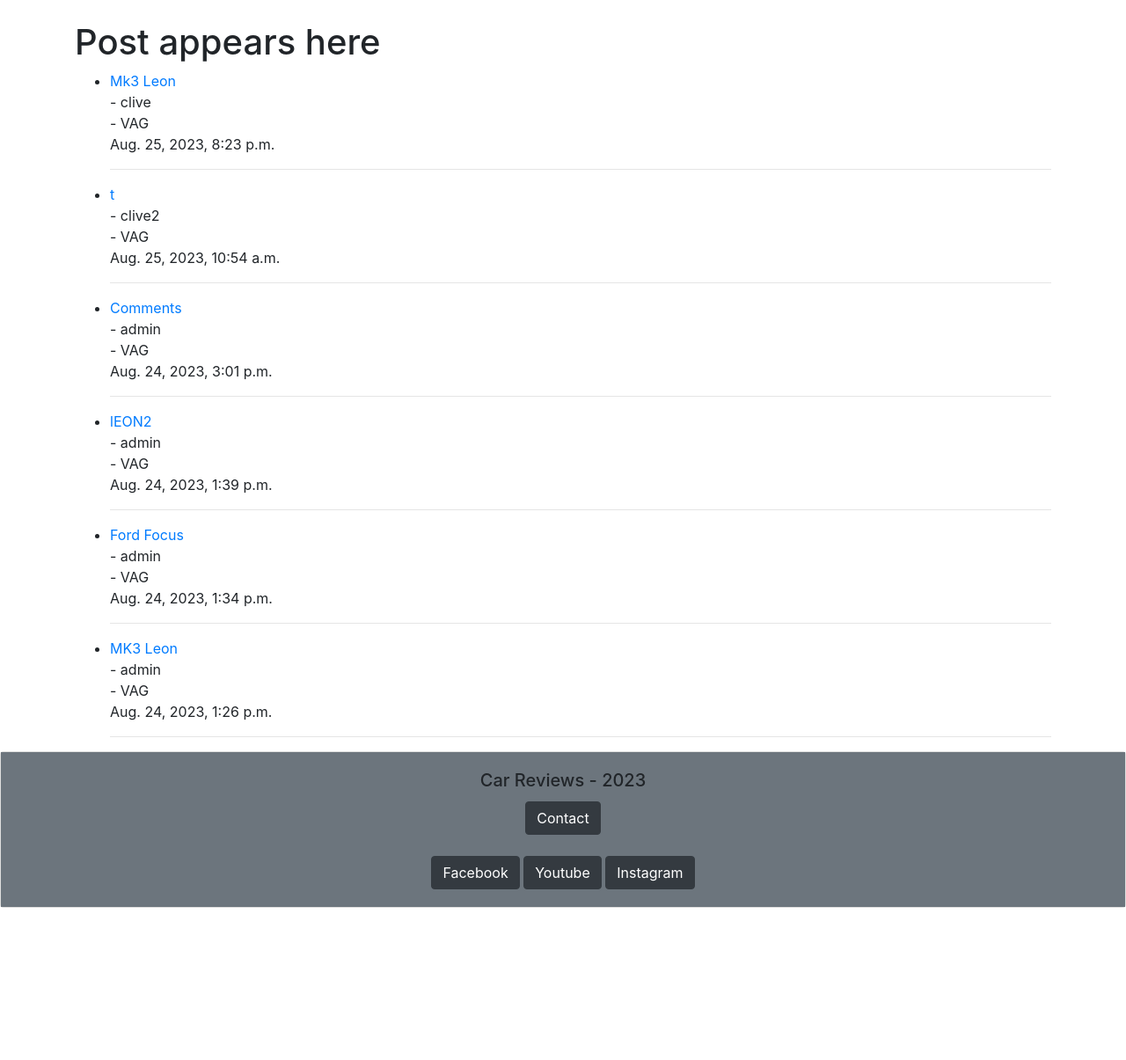
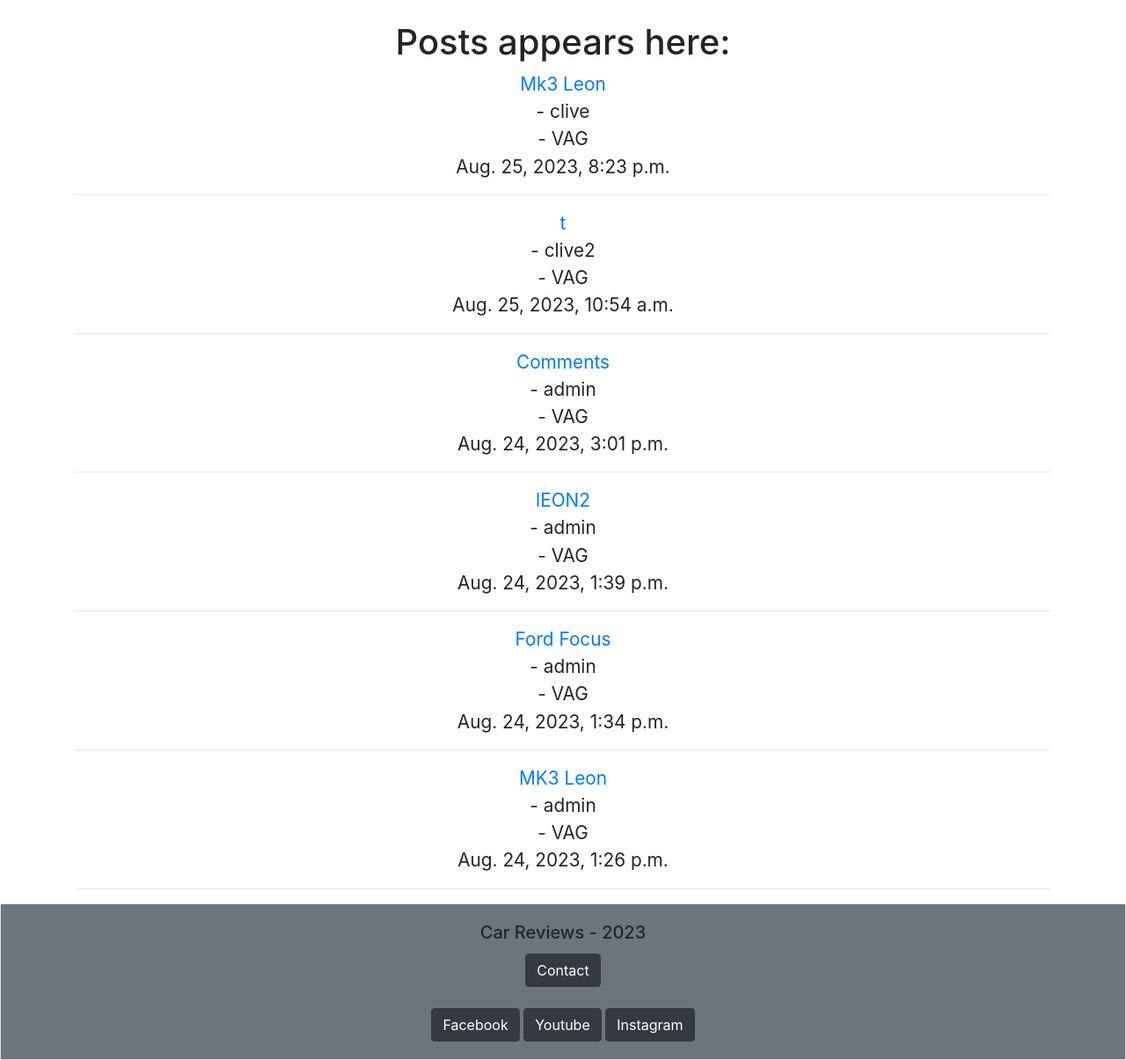
Before and after one commit to CliveC99/car-rating, a Django app: page / in a window 1280 px wide. Shown: the part 56-1261 px from the top of the page at 88% size. Before the commit the page ends 1088 px from the top, so only its background shows below. Run offline with Django 4.2, Linux system fonts and the light colour scheme; data comes from the database, SQL or seed files in the repository; both versions use the stored data as it was after the commit; some libraries are stand-ins or nearby versions.

Commit message:
Tidying up code and styling

```diff
--- a/static/css/style.css
+++ b/static/css/style.css
@@ -1,13 +1,4 @@
-body {
-    background: white;
+
+.post-detail {
+    font-size: 1.3em;
 }
-
-.nav {
-    font-size: 1.5em;
-    list-style: none;
-    display: flex;
-    justify-content: center;
-    padding: 10px;
-    text-transform: uppercase;
-    color: gray;
-}
--- a/templates/base.html
+++ b/templates/base.html
@@ -1,3 +1,4 @@
+{% load static %}
 <!doctype html>
 <html lang="en">
 
@@ -9,6 +10,7 @@
     <!-- Bootstrap CSS -->
     <link rel="stylesheet" href="https://cdn.jsdelivr.net/npm/bootstrap@4.6.2/dist/css/bootstrap.min.css"
         integrity="sha384-xOolHFLEh07PJGoPkLv1IbcEPTNtaed2xpHsD9ESMhqIYd0nLMwNLD69Npy4HI+N" crossorigin="anonymous">
+    <link rel="stylesheet" href="static/css/style.css">
 
     <title>{% block title %}Car Reviews{% endblock %}</title>
 </head>
--- a/templates/index.html
+++ b/templates/index.html
@@ -13,10 +13,10 @@
 <body>
     {% block content %}
 
-    <h1>Post appears here</h1>
-    <ul>
+    <h1 class="text-center test">Posts appears here:</h1>
+    <ul class="text-center list-unstyled post-detail">
     {% for post in object_list %}
-        <li><a href="{% url 'post-details' post.pk %}">{{ post.title }}</a> <br>- {{ post.author }} <br>- {{ post.category }}<br/>{{ post.content|slice:":0 "}} {{ post.created_on }}<hr></li>
+        <li class="details"><a href="{% url 'post-details' post.pk %}">{{ post.title }}</a> <br>- {{ post.author }} <br>- {{ post.category }}<br/>{{ post.content|slice:":0 "}} {{ post.created_on }}<hr></li>
     {% endfor %}
     </ul>
 
```
Also changed, not shown: db.sqlite3.
